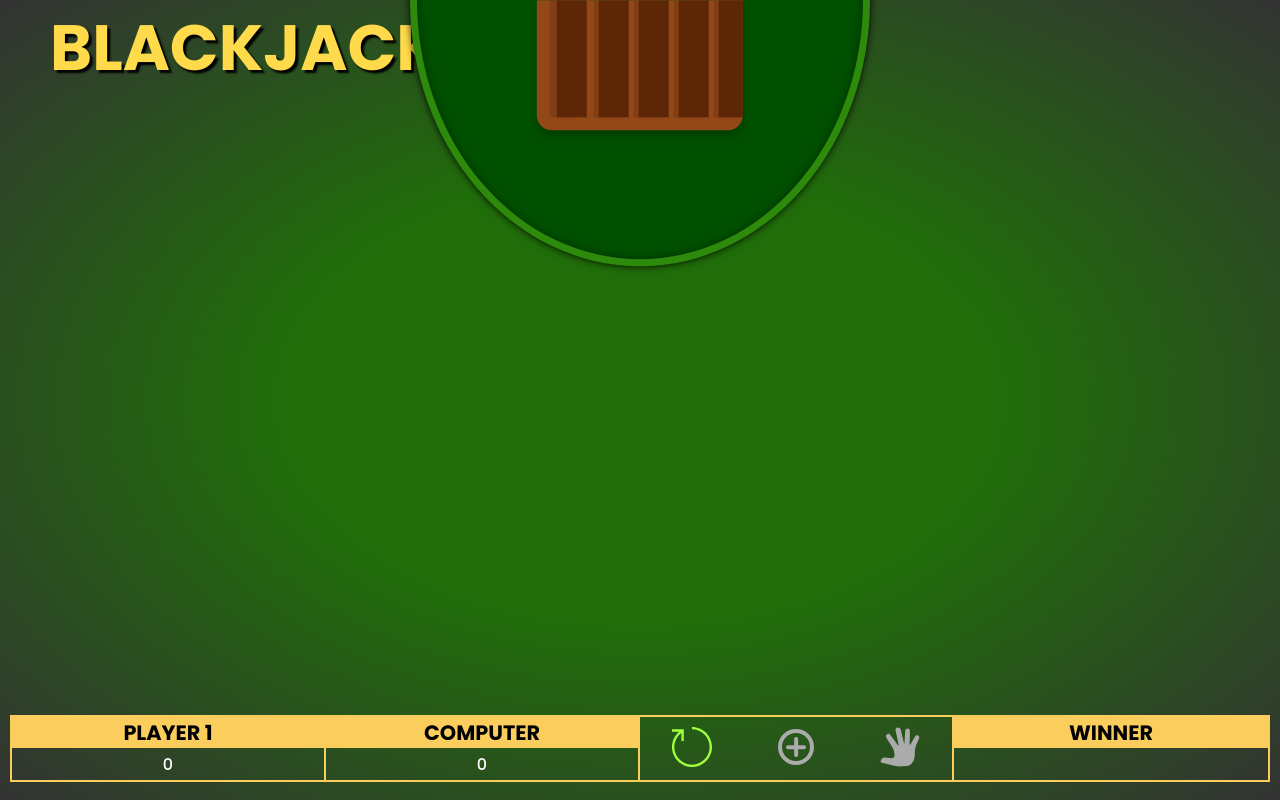
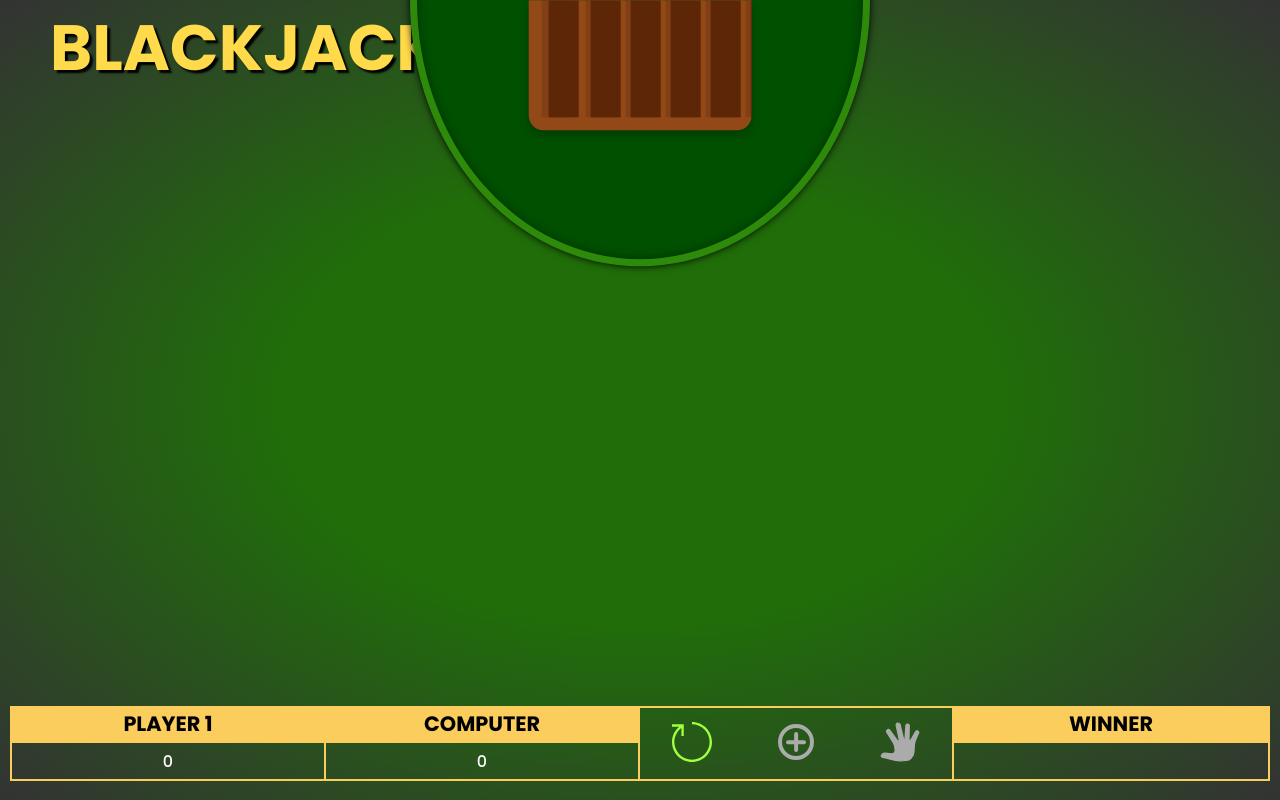
Before and after one commit to CamiloCortesM/Blackjack, a website built with Vite: page index.html in a window 1280 px wide. Built offline with nearby package versions, Linux system fonts and the light colour scheme.

Commit message:
fix styles for large screen (desktop)

```diff
--- a/style.css
+++ b/style.css
@@ -99,7 +99,7 @@
   justify-items: center;
   align-items: center;
   grid-template-columns: 1fr;
-  grid-template-rows: 30px 1fr;
+  grid-template-rows: 20px 1fr;
   padding: 10px;
 }
 
@@ -126,7 +126,7 @@
   transform: translateX(50%);
   border-radius: 0 0 15px 15px;
   box-shadow: 0px 5px 10px rgba(0, 0, 0, 0.24);
-  width: 46%;
+  width: 50%;
   height: 130px;
   background-color: rgb(147, 72, 23);
 }
```
